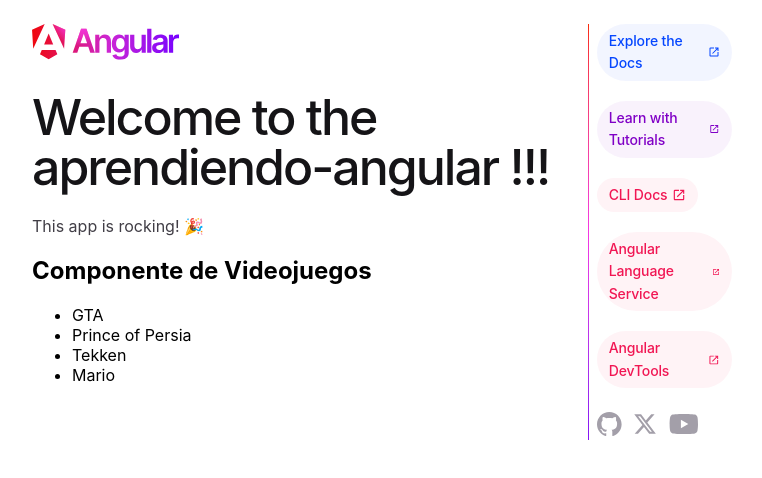
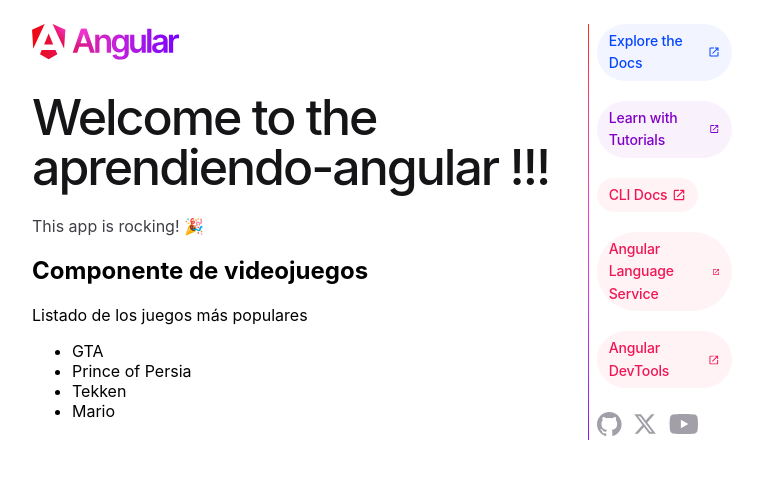
Before and after one commit to Ornella-Gigante/Master-in-JavaScript-JSON-TypeScript-Learning-JS-jQuery-Angular-NodeJS, an Angular app in the folder aprendiendo-angular/: page / in a window 1280 px wide. Shown: the top 478 px of the page, without its empty margins (258-1020 px from the left). Built offline with nearby package versions, Linux system fonts and the light colour scheme.

Commit message:
Plantillas y propiedades, practica

```diff
--- a/aprendiendo-angular/src/app/videojuego/videojuego.component.html
+++ b/aprendiendo-angular/src/app/videojuego/videojuego.component.html
@@ -0,0 +1,8 @@
+<h2>{{title}}</h2>
+<p>{{listado}}</p>
+<ul>
+  <li>GTA</li>
+  <li>Prince of Persia</li>
+  <li>Tekken</li>
+  <li>Mario</li>
+</ul>
--- a/aprendiendo-angular/src/app/videojuego/videojuego.component.ts
+++ b/aprendiendo-angular/src/app/videojuego/videojuego.component.ts
@@ -4,19 +4,19 @@
 
 @Component({
   selector: 'videojuego',
-  template: `
-    <h2>Componente de Videojuegos</h2>
-    <ul>
-      <li>GTA</li>
-      <li>Prince of Persia</li>
-      <li>Tekken</li>
-      <li>Mario</li>
-    </ul>
-  `,
-  standalone: true  // Añade esta línea
+  templateUrl: `./videojuego.component.html`,
+  standalone: true
 })
 export class VideojuegoComponent {
+
+    //defniendo propiedades de la clase públicas
+    public title: string;
+    public listado:string;
+
   constructor() {
+    this.title = "Componente de videojuegos";
+    this.listado = "Listado de los juegos más populares";
+
     console.log("Se ha cargado el componente: videojuego.component.ts");
   }
 }
```
